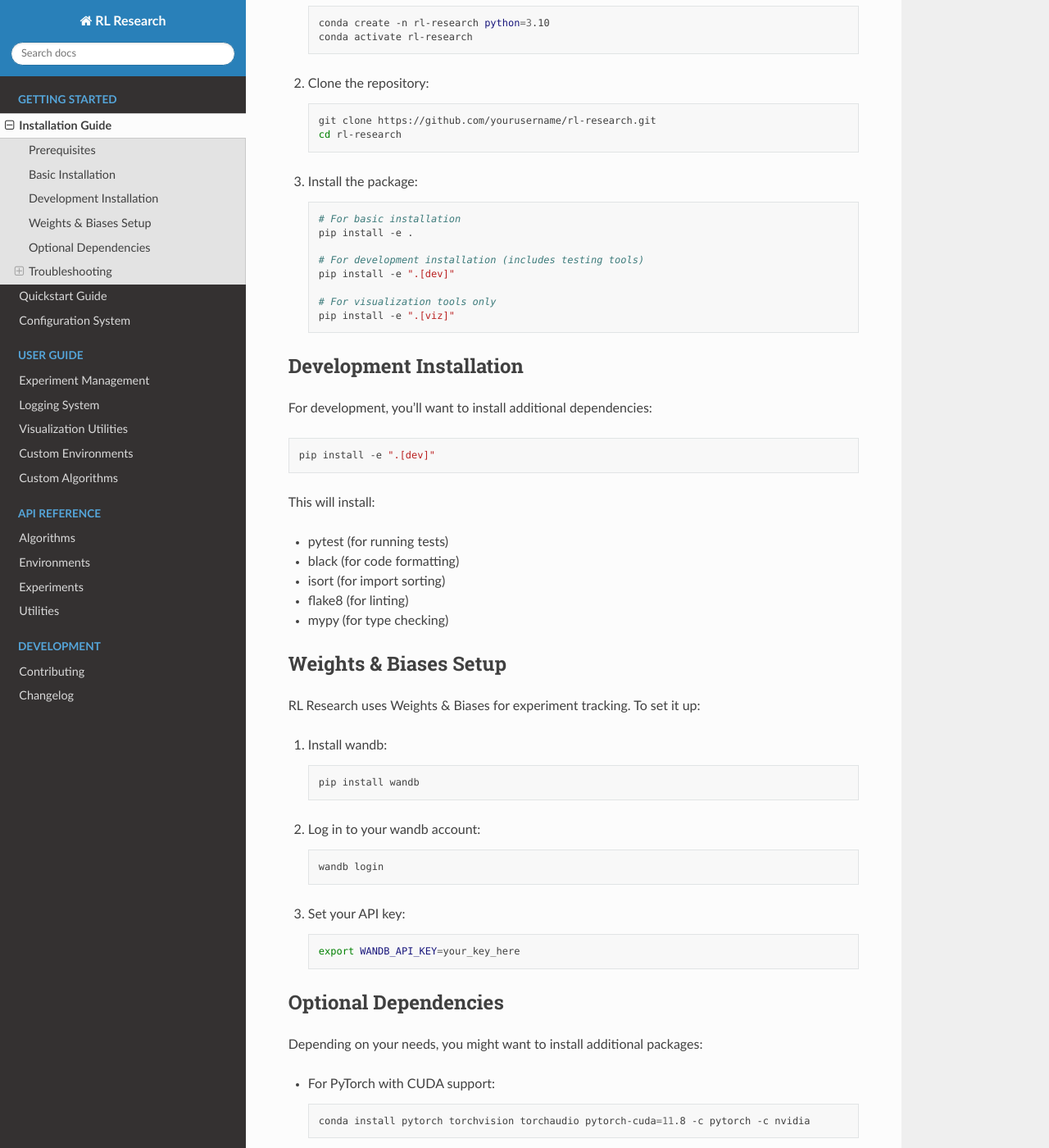
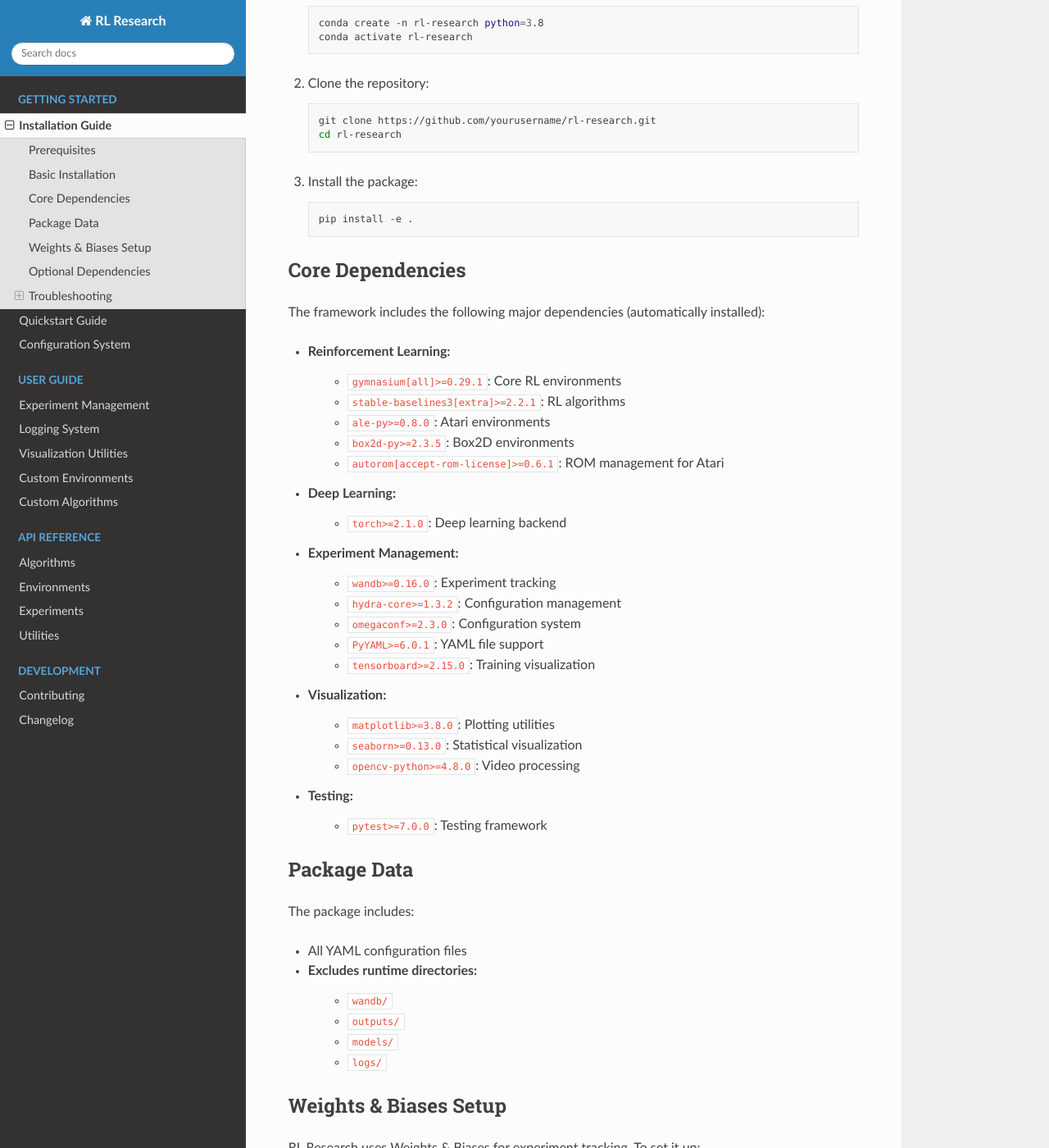
Before and after one commit to Fittiboy/rl-research, a Sphinx documentation site: the page built from docs/source/guides/installation.rst, in a window 1280 px wide and 1400 px high, scrolled down 517 px. Shown: the whole window at 82% size. Built offline with Sphinx 7.4.7 and the Read the Docs theme 3.1.0, drawn with Linux system fonts in a browser that asks for light colours; some of the changed text lies outside the part shown.

Commit message:
docs: update installation guide and dependencies - Add detailed dependency information - Improve installation instructions - Update project configuration

```diff
--- a/docs/source/guides/installation.rst
+++ b/docs/source/guides/installation.rst
@@ -8,7 +8,7 @@ Prerequisites
 
 Before installing RL Research, ensure you have the following prerequisites:
 
-* Python 3.10 or higher
+* Python 3.8 or higher
 * pip (Python package installer)
 * git (for version control)
 * conda (recommended for environment management)
@@ -20,7 +20,7 @@ Basic Installation
 
    .. code-block:: bash
 
-      conda create -n rl-research python=3.10
+      conda create -n rl-research python=3.8
       conda activate rl-research
 
 2. Clone the repository:
@@ -34,42 +34,56 @@ Basic Installation
 
    .. code-block:: bash
 
-      # For basic installation
       pip install -e .
 
-      # For development installation (includes testing tools)
-      pip install -e ".[dev]"
+Core Dependencies
+---------------
 
-      # For visualization tools only
-      pip install -e ".[viz]"
+The framework includes the following major dependencies (automatically installed):
 
-Development Installation
-----------------------
+* **Reinforcement Learning**:
+   * ``gymnasium[all]>=0.29.1``: Core RL environments
+   * ``stable-baselines3[extra]>=2.2.1``: RL algorithms
+   * ``ale-py>=0.8.0``: Atari environments
+   * ``box2d-py>=2.3.5``: Box2D environments
+   * ``autorom[accept-rom-license]>=0.6.1``: ROM management for Atari
 
-For development, you'll want to install additional dependencies:
+* **Deep Learning**:
+   * ``torch>=2.1.0``: Deep learning backend
 
-.. code-block:: bash
+* **Experiment Management**:
+   * ``wandb>=0.16.0``: Experiment tracking
+   * ``hydra-core>=1.3.2``: Configuration management
+   * ``omegaconf>=2.3.0``: Configuration system
+   * ``PyYAML>=6.0.1``: YAML file support
+   * ``tensorboard>=2.15.0``: Training visualization
 
-   pip install -e ".[dev]"
+* **Visualization**:
+   * ``matplotlib>=3.8.0``: Plotting utilities
+   * ``seaborn>=0.13.0``: Statistical visualization
+   * ``opencv-python>=4.8.0``: Video processing
 
-This will install:
+* **Testing**:
+   * ``pytest>=7.0.0``: Testing framework
 
-* pytest (for running tests)
-* black (for code formatting)
-* isort (for import sorting)
-* flake8 (for linting)
-* mypy (for type checking)
+Package Data
+-----------
+
+The package includes:
+
+* All YAML configuration files
+* Excludes runtime directories:
+   * ``wandb/``
+   * ``outputs/``
+   * ``models/``
+   * ``logs/``
 
 Weights & Biases Setup
 --------------------
 
 RL Research uses Weights & Biases for experiment tracking. To set it up:
 
-1. Install wandb:
-
-   .. code-block:: bash
-
-      pip install wandb
+1. Create a free account at `wandb.ai <https://wandb.ai>`_ if you haven't already
 
 2. Log in to your wandb account:
 
@@ -94,12 +108,6 @@ Depending on your needs, you might want to install additional packages:
 
      conda install pytorch torchvision torchaudio pytorch-cuda=11.8 -c pytorch -c nvidia
 
-* For visualization tools:
-
-  .. code-block:: bash
-
-     pip install -e ".[viz]"
-
 Troubleshooting
 --------------
 
@@ -122,6 +130,17 @@ Common Issues
 
       conda activate rl-research
 
+4. Atari ROM issues
+
+   If you encounter issues with Atari environments:
+
+   .. code-block:: bash
+
+      # Install AutoROM
+      pip install autorom[accept-rom-license]
+      # Download Atari ROMs
+      AutoROM --accept-license
+
 Getting Help
 ~~~~~~~~~~~
 
--- a/pyproject.toml
+++ b/pyproject.toml
@@ -20,7 +20,7 @@ dependencies = [
     "opencv-python>=4.8.0",
     "ale-py>=0.8.0",
     "autorom[accept-rom-license]>=0.6.1",
-    "box2d-py>=2.3.5",
+    "box2d-py>=2.3.5"
 ]
 
 [build-system]
```
Also changed, not shown: README.md (+56 -1 lines).
